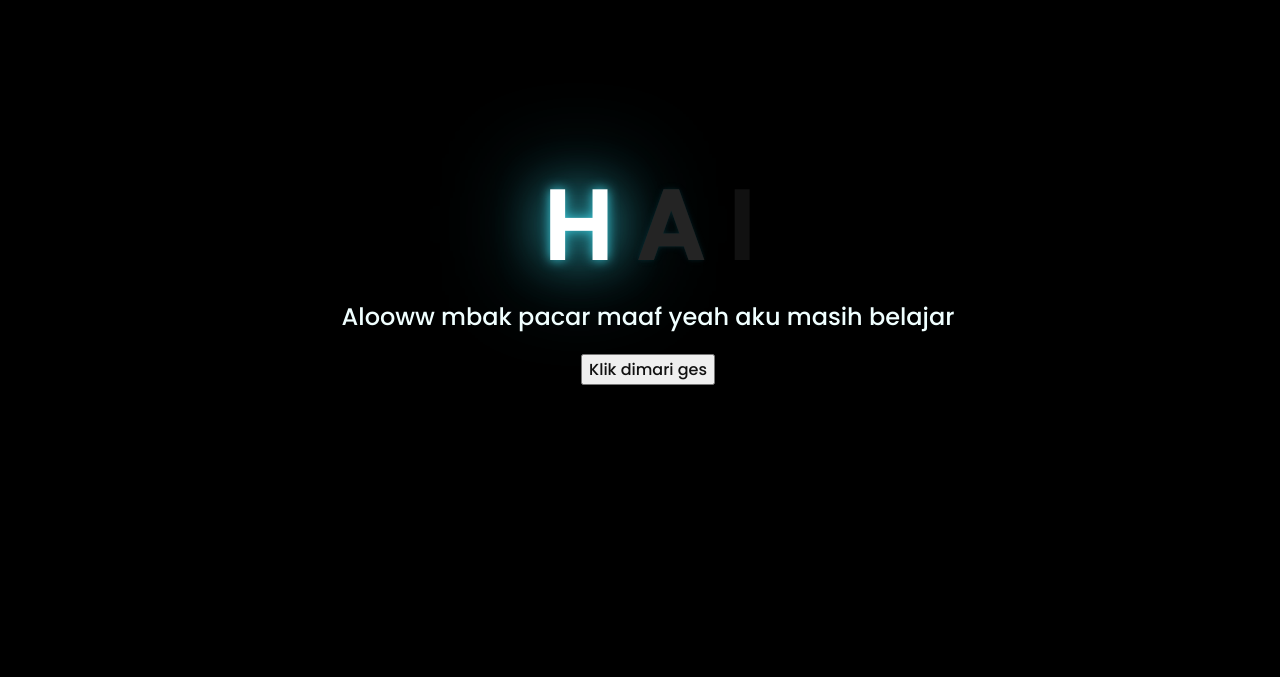
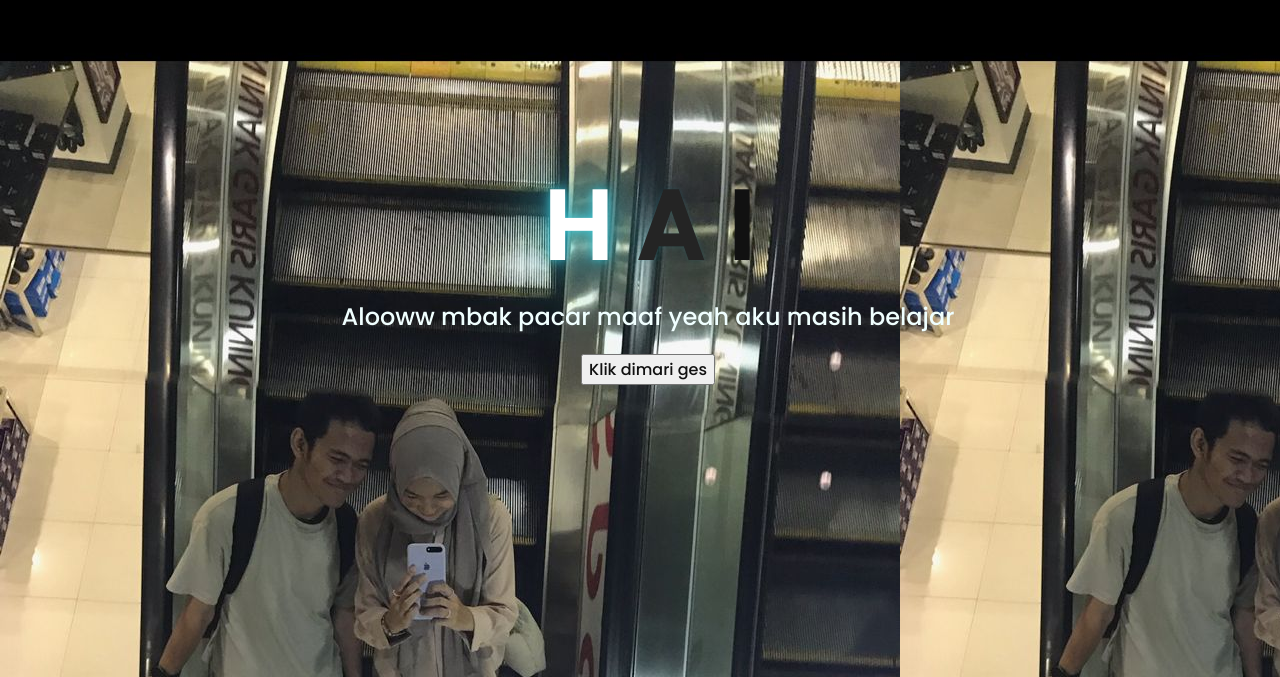
Before and after one commit to sialghi/sialghi.github.io, a plain HTML site: page index.html in a window 1280 px wide. Shown: the part 139-816 px from the top of the page. Drawn offline with Linux system fonts and the light colour scheme.

Commit message:
style.css

```diff
--- a/css/style.css
+++ b/css/style.css
@@ -10,7 +10,7 @@ body{
     flex-direction: column;
     align-items: center;
     justify-content: center;
-    background-color: black;
+    background-image : url("background.jpg");
 }
 .greetings{
     font-size: 6rem;
```
